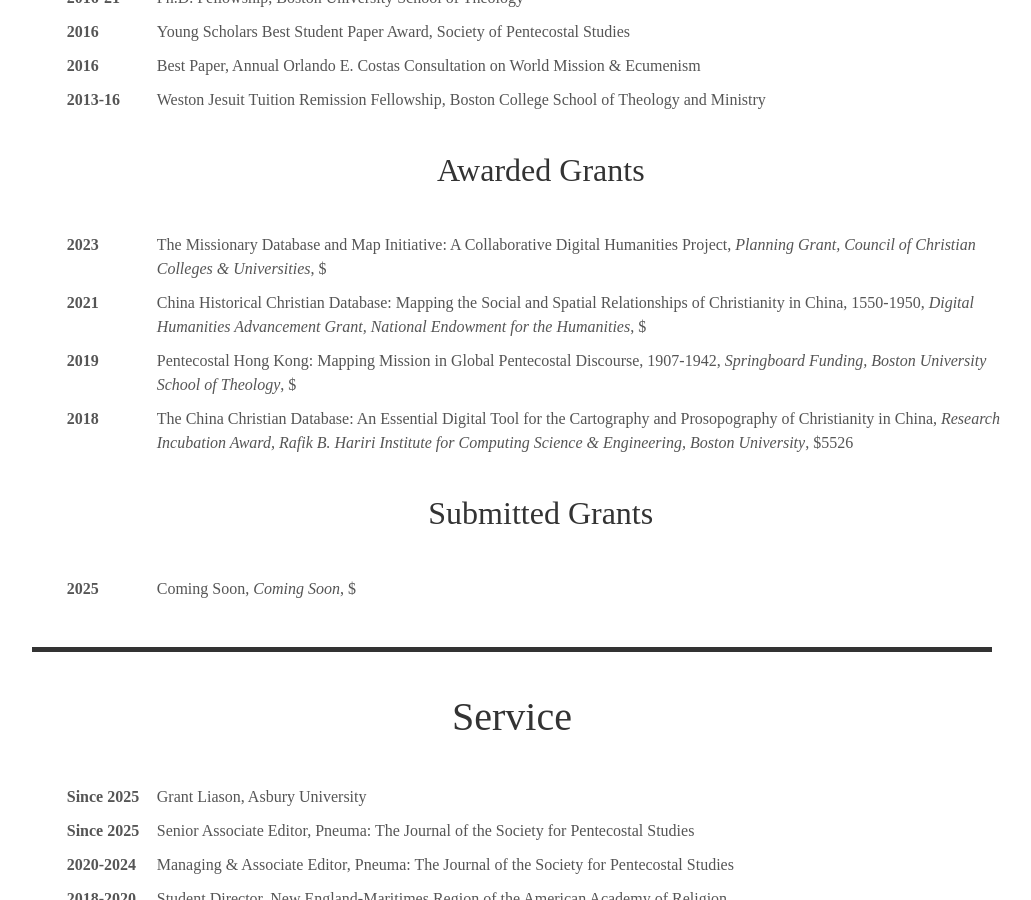
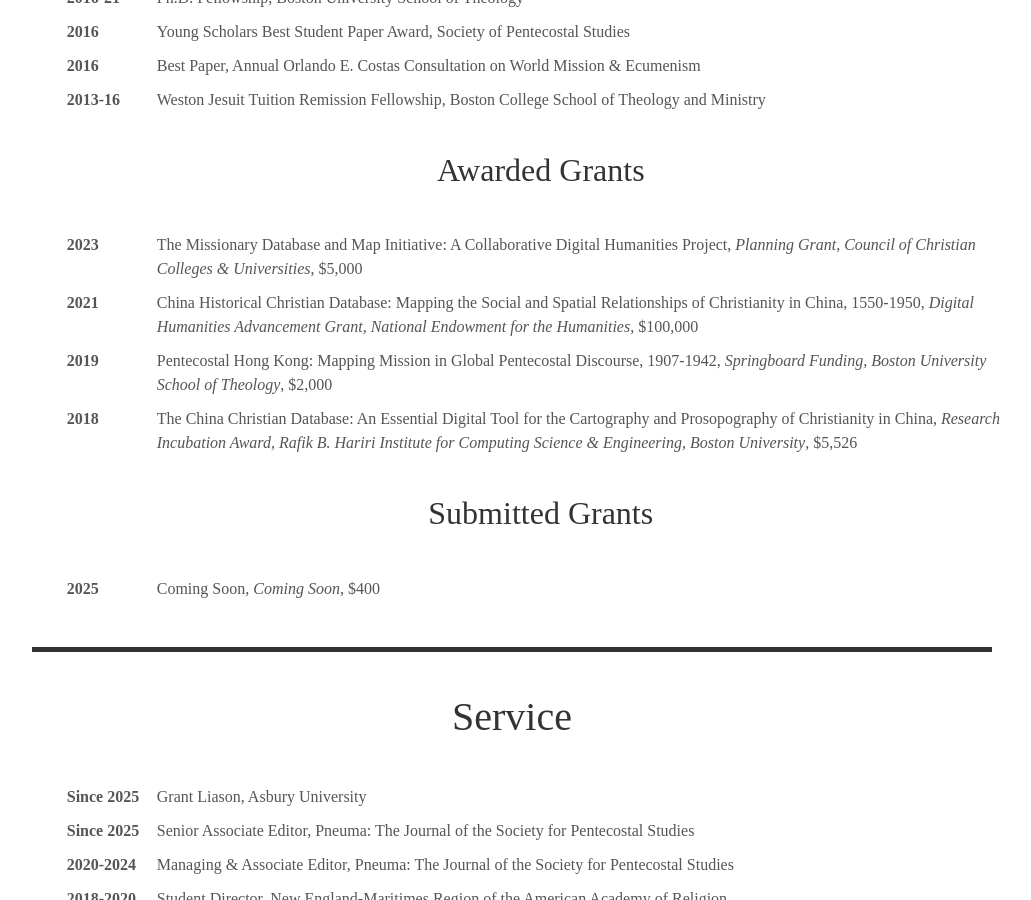
Before and after one commit to alex-mayfield/alex-mayfield.github.io, a Jekyll site: the page built from index.html, in a window 1280 px wide and 900 px high, scrolled down 7166 px. Shown: the whole window, without its empty margins (128-1159 px from the left). Built offline with Jekyll 4.4.1, drawn with Linux system fonts in a browser that asks for light colours; some web fonts are replaced.

Commit message:
fix ammount

```diff
--- a/_data/grants-awarded.yml
+++ b/_data/grants-awarded.yml
@@ -2,16 +2,16 @@
   - title: "The Missionary Database and Map Initiative: A Collaborative Digital Humanities Project"
     grantee: "Planning Grant, Council of Christian Colleges & Universities"
     year: 2023
-    amount: 5000
+    amount: "5,000"
   - title: "China Historical Christian Database: Mapping the Social and Spatial Relationships of Christianity in China, 1550-1950"
     grantee: "Digital Humanities Advancement Grant, National Endowment for the Humanities"
     year: 2021
-    amount: 100000
+    amount: "100,000"
   - title: "Pentecostal Hong Kong: Mapping Mission in Global Pentecostal Discourse, 1907-1942"
     grantee: "Springboard Funding, Boston University School of Theology"
     year: 2019
-    amount: 2000
+    amount: "2,000"
   - title: "The China Christian Database: An Essential Digital Tool for the Cartography and Prosopography of Christianity in China"
     grantee: "Research Incubation Award, Rafik B. Hariri Institute for Computing Science & Engineering, Boston University"
     year: 2018
-    ammount: 5526
+    amount: "5,526"
--- a/_includes/about.html
+++ b/_includes/about.html
@@ -214,9 +214,9 @@
       {% if forloop.first %}
         <h2>Awarded Grants</h2>
         <table class="publication"><thead>
-          <tr><td><b>{{item.year}}</b></td><td>{{item.title}}, <i>{{item.grantee}}</i>, ${{item.ammount}}</td></tr>
+          <tr><td><b>{{item.year}}</b></td><td>{{item.title}}, <i>{{item.grantee}}</i>, ${{item.amount}}</td></tr>
       {% else %}
-          <tr><td><b>{{item.year}}</b></td><td>{{item.title}}, <i>{{item.grantee}}</i>, ${{item.ammount}}</td></tr>
+          <tr><td><b>{{item.year}}</b></td><td>{{item.title}}, <i>{{item.grantee}}</i>, ${{item.amount}}</td></tr>
       {% endif %}
     {% endfor %}
         </thead></table>
@@ -225,9 +225,9 @@
       {% if forloop.first %}
         <h2>Submitted Grants</h2>
         <table class="publication"><thead>
-          <tr><td><b>{{item.year}}</b></td><td>{{item.title}}, <i>{{item.grantee}}</i>, ${{item.ammount}}</td></tr>
+          <tr><td><b>{{item.year}}</b></td><td>{{item.title}}, <i>{{item.grantee}}</i>, ${{item.amount}}</td></tr>
       {% else %}
-          <tr><td><b>{{item.year}}</b></td><td>{{item.title}}, <i>{{item.grantee}}</i>, ${{item.ammount}}</td></tr>
+          <tr><td><b>{{item.year}}</b></td><td>{{item.title}}, <i>{{item.grantee}}</i>, ${{item.amount}}</td></tr>
       {% endif %}
     {% endfor %}
         </thead></table>
```
